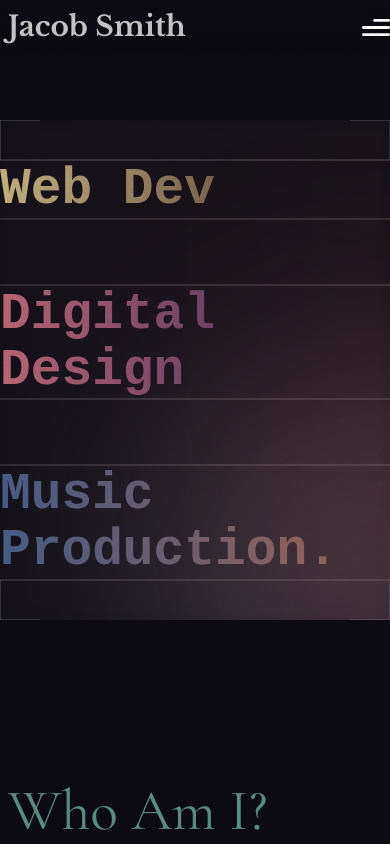
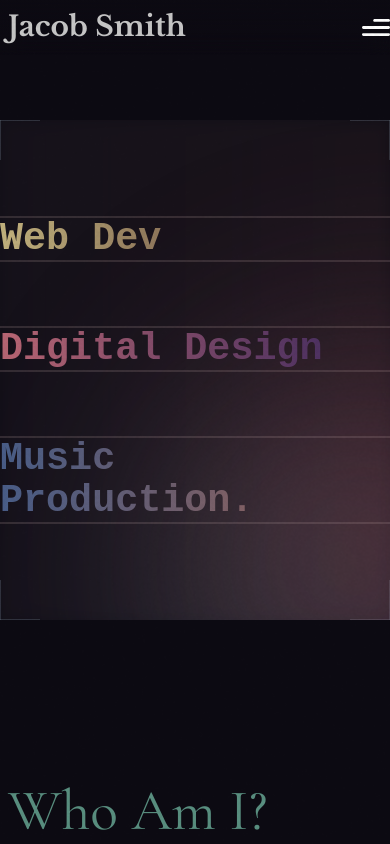
Before and after one commit to xojacob/first_player, a React (Vite) app: page /first_player/myprojects/1 in a window 390 px wide. Shown: the top 844 px of the page. Built offline with nearby package versions, Linux system fonts and the light colour scheme; a web font is replaced by a local one.

Commit message:
Update Hero.jsx

```diff
--- a/src/Components/Hero.jsx
+++ b/src/Components/Hero.jsx
@@ -9,7 +9,7 @@ const Hero = () => {
           <div className={`hero z-0 overflow-hidden w-full h-full flex`}>
             <div className="w-full h-full font-martian font-bold absolute flex-row flex">
               <div className="sm:w-1/6 w-0" />
-              <div className="z-20 flex-col w-full my-auto mx-auto text-left items-center justify-center lg:text-xl md:text-lg text-md xs:text-xs">
+              <div className="z-20 flex-col w-full my-auto mx-auto text-left items-center justify-center lg:text-xl md:text-lg text-md text-xs">
                 <h1 className="bg-clip-text text-transparent hover:text-[#ddddddd8] hover:bg-clip-border  bg-gradient-to-l from-[#d55b5b3e] to-[#decc8ede] border-t-2 border-b-2 border-[#bba4a132] relative overflow-hidden ">
                   Web Dev
                 </h1>
```
